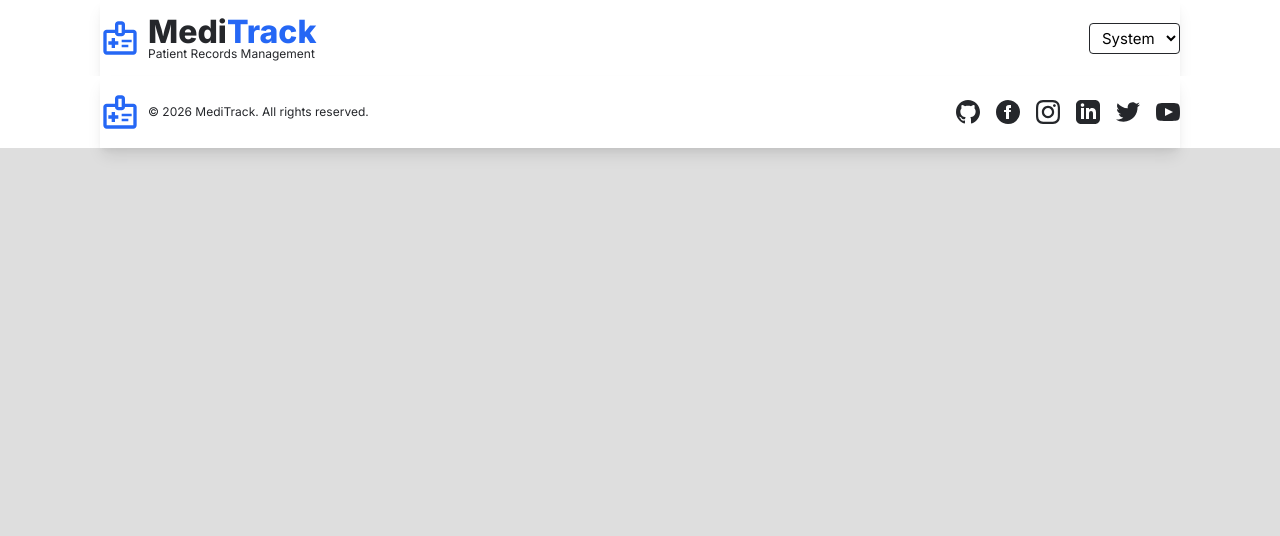
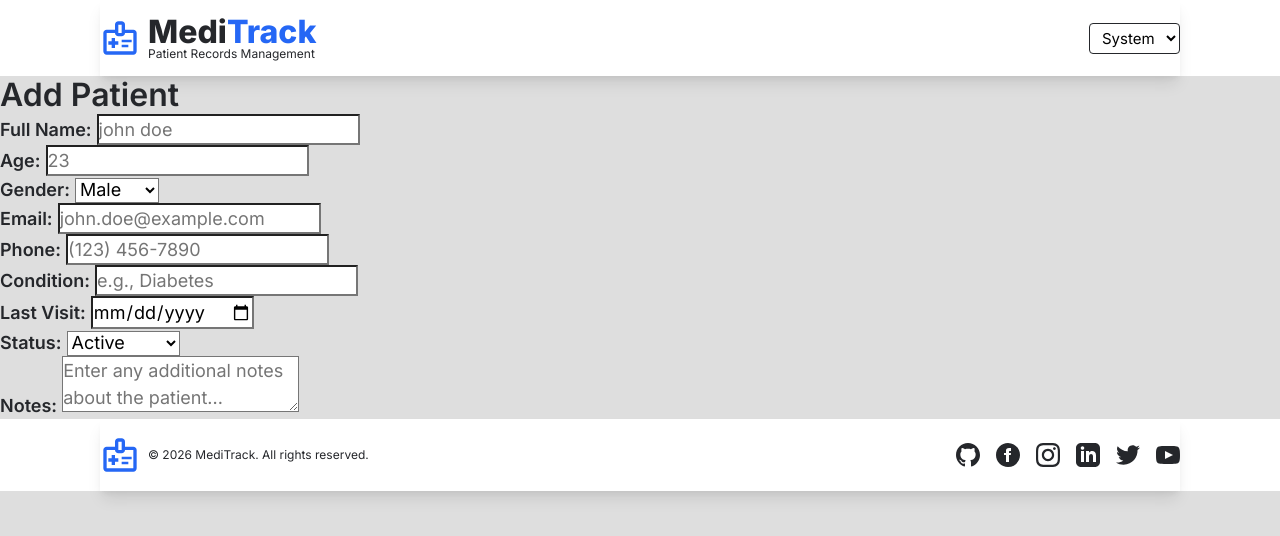
Before and after one commit to Fuego-fuego/MediTrack, a website: page index.html in a window 1280 px wide. Drawn offline with Linux system fonts and the light colour scheme.

Commit message:
feat: add form markup

```diff
--- a/index.html
+++ b/index.html
@@ -40,6 +40,68 @@
       </div>
     </div>
   </header>
+  <main>
+    <section class="add-patient-form">
+      <div class="contaner">
+        <h2 class="add-patient-form-heading | fw-semi-bold secondary-heading  capitalize">add patient</h2>
+      </div>
+      <form action="">
+        <!-- full name -->
+        <div class="add-patient-form-input-wrapper">
+          <label class="capitalize fw-semi-bold" for="full-name"> full name:</label>
+          <input type="text" name="full-name" id="fullName" placeholder="john doe" required>
+        </div>
+                <!-- age-->
+        <div class="add-patient-form-input-wrapper">
+          <label class="capitalize fw-semi-bold" for="age"> age:</label>
+          <input type="number" name="age" id="age" placeholder="23" required>
+        </div>
+        <!-- gender -->
+        <div class="add-patient-form-input-wrapper">
+          <label class="capitalize fw-semi-bold" for="gender"> gender:</label>
+          <select name="gender" id="gender" required>
+            <option value="male">Male</option>
+            <option value="female">Female</option>
+          </select>
+        </div>
+        <!-- email -->
+        <div class="add-patient-form-input-wrapper">
+          <label class="capitalize fw-semi-bold" for="email"> email:</label>
+          <input type="email" name="email" id="email" placeholder="john.doe@example.com" required>
+        </div>
+        <!-- phone -->
+        <div class="add-patient-form-input-wrapper">
+          <label class="capitalize fw-semi-bold" for="phone"> phone:</label>
+          <input type="tel" name="phone" id="phone" placeholder="(123) 456-7890" required>
+        </div>
+        <!-- Condition -->
+        <div class="add-patient-form-input-wrapper">
+          <label class="capitalize fw-semi-bold" for="condition"> condition:</label>
+          <input type="text" name="condition" id="condition" placeholder="e.g., Diabetes" required>
+        </div>
+        <!-- last visit -->
+        <div class="add-patient-form-input-wrapper">
+          <label class="capitalize fw-semi-bold" for="last-visit"> last visit:</label>
+          <input type="date" name="last-visit" id="lastVisit" required>
+        </div>
+        <!-- status  -->
+        <div class="add-patient-form-input-wrapper">
+          <label class="capitalize fw-semi-bold" for="status"> status:</label>
+          <select name="status" id="status" required>
+            <option value="active">Active</option>
+            <option value="inactive">Recovered</option>
+            <option value="inactive">Critical</option>
+            <option value="inactive">Deceased</option>
+          </select>
+        </div>
+        <!-- textarea -->
+        <div class="add-patient-form-input-wrapper">
+          <label class="capitalize fw-semi-bold" for="notes"> notes:</label>
+          <textarea name="notes" id="notes" placeholder="Enter any additional notes about the patient..."></textarea>
+        </div>
+      </form>
+    </section>
+  </main>
   <footer class="primary-footer">
     <div class="container">
       <div class="primary-footer-wrapper">
```
